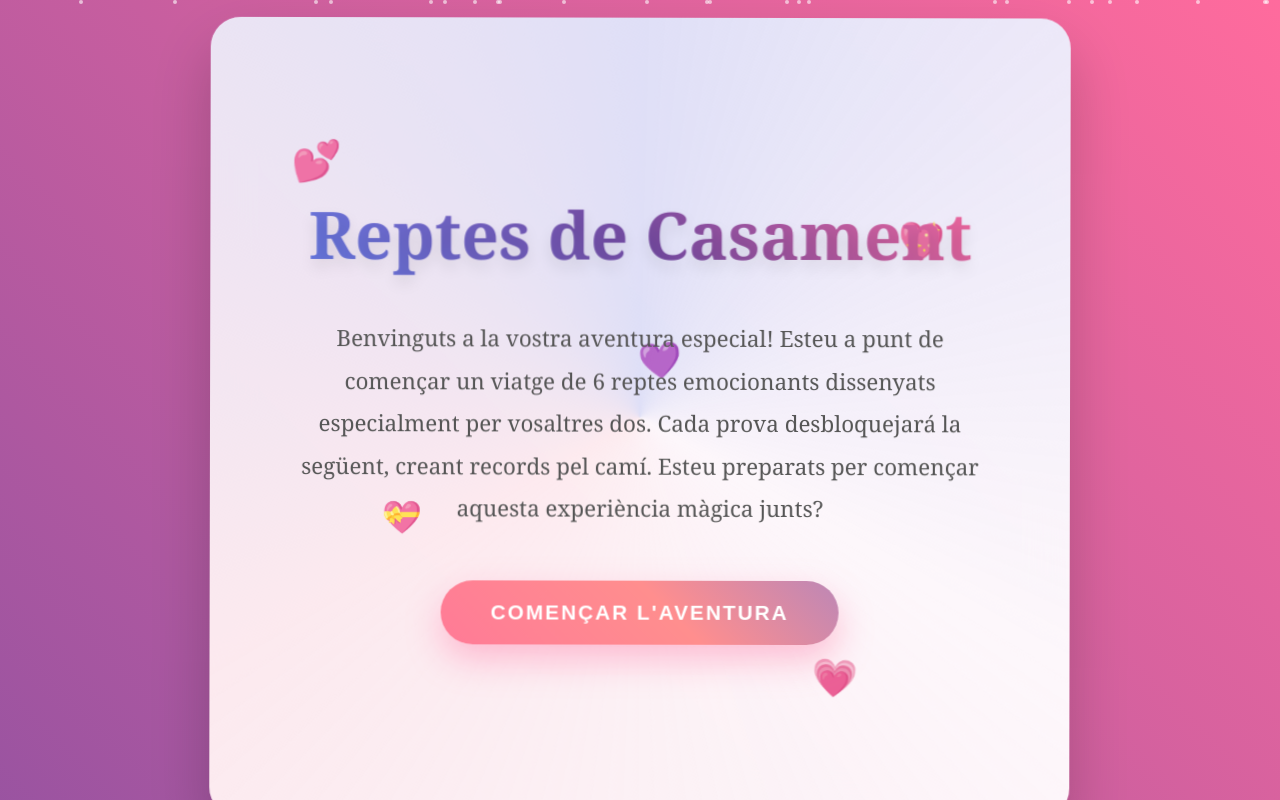
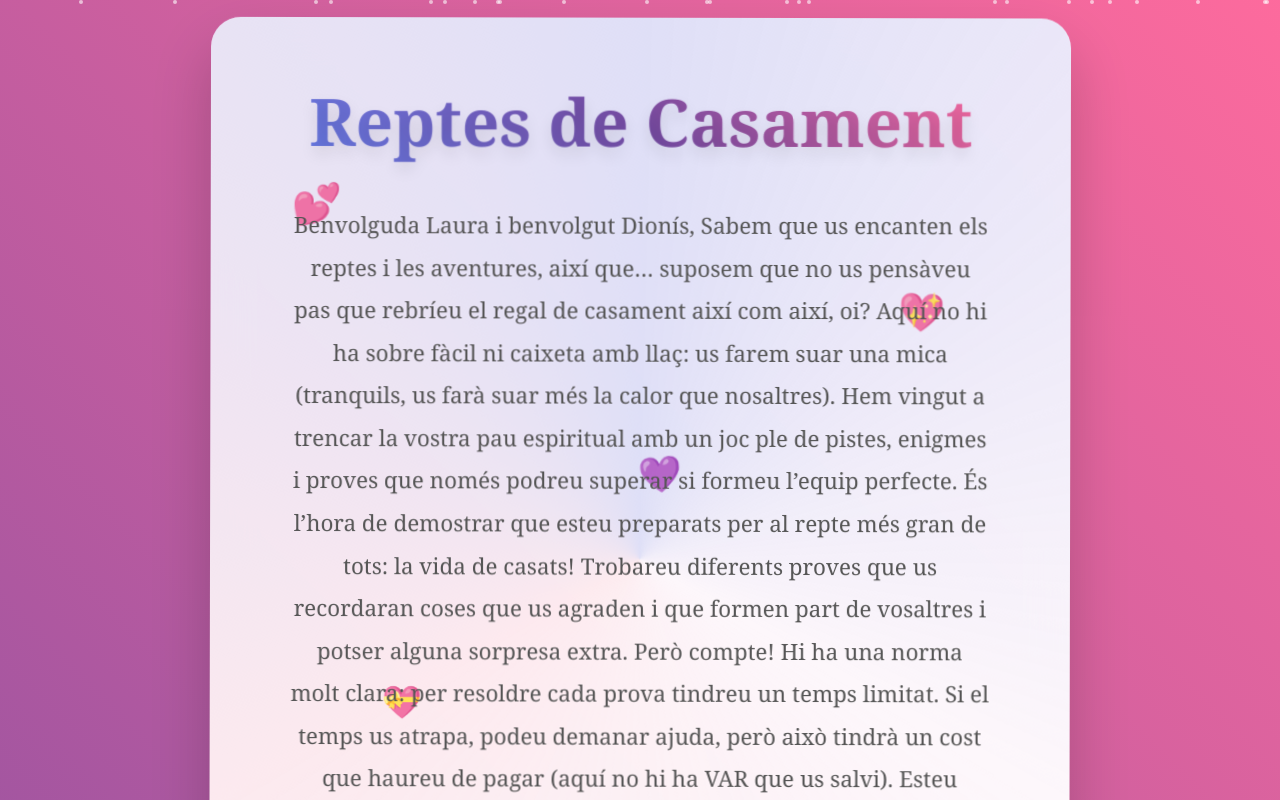
Before and after one commit to jgfrigo1/casament, a plain HTML site: page index.html in a window 1280 px wide. Shown: the top 800 px of the page. Drawn offline with Linux system fonts and the light colour scheme.

Commit message:
Update index.html

```diff
--- a/index.html
+++ b/index.html
@@ -598,7 +598,21 @@
             <div class="main-content">
                 <h1 class="title">Reptes de Casament</h1>
                 <p class="welcome-text">
-                    Benvinguts a la vostra aventura especial! Esteu a punt de començar un viatge de 6 reptes emocionants dissenyats especialment per vosaltres dos. Cada prova desbloquejará la següent, creant records pel camí. Esteu preparats per començar aquesta experiència màgica junts?
+                    Benvolguda Laura i benvolgut Dionís,
+
+Sabem que us encanten els reptes i les aventures, així que… suposem que no us pensàveu pas que rebríeu el regal de casament així com així, oi?
+
+Aquí no hi ha sobre fàcil ni caixeta amb llaç: us farem suar una mica (tranquils, us farà suar més la calor que nosaltres).
+
+Hem vingut a trencar la vostra pau espiritual amb un joc ple de pistes, enigmes i proves que només podreu superar si formeu l’equip perfecte. És l’hora de demostrar que esteu preparats per al repte més gran de tots: la vida de casats!
+
+Trobareu diferents proves que us recordaran coses que us agraden i que formen part de vosaltres i potser alguna sorpresa extra.
+
+Però compte! Hi ha una norma molt clara: per resoldre cada prova tindreu un temps limitat. Si el temps us atrapa, podeu demanar ajuda, però això tindrà un cost que haureu de pagar (aquí no hi ha VAR que us salvi).
+
+Esteu preparats? Esperem que, quan acabeu, no hàgim provocat una crisi matrimonial abans d’hora… sinó que això us uneixi encara més!
+
+El temps ja corre… que comenci la primera prova!
                 </p>
                 <button class="btn" onclick="startGame()">Començar l'Aventura</button>
             </div>
```
